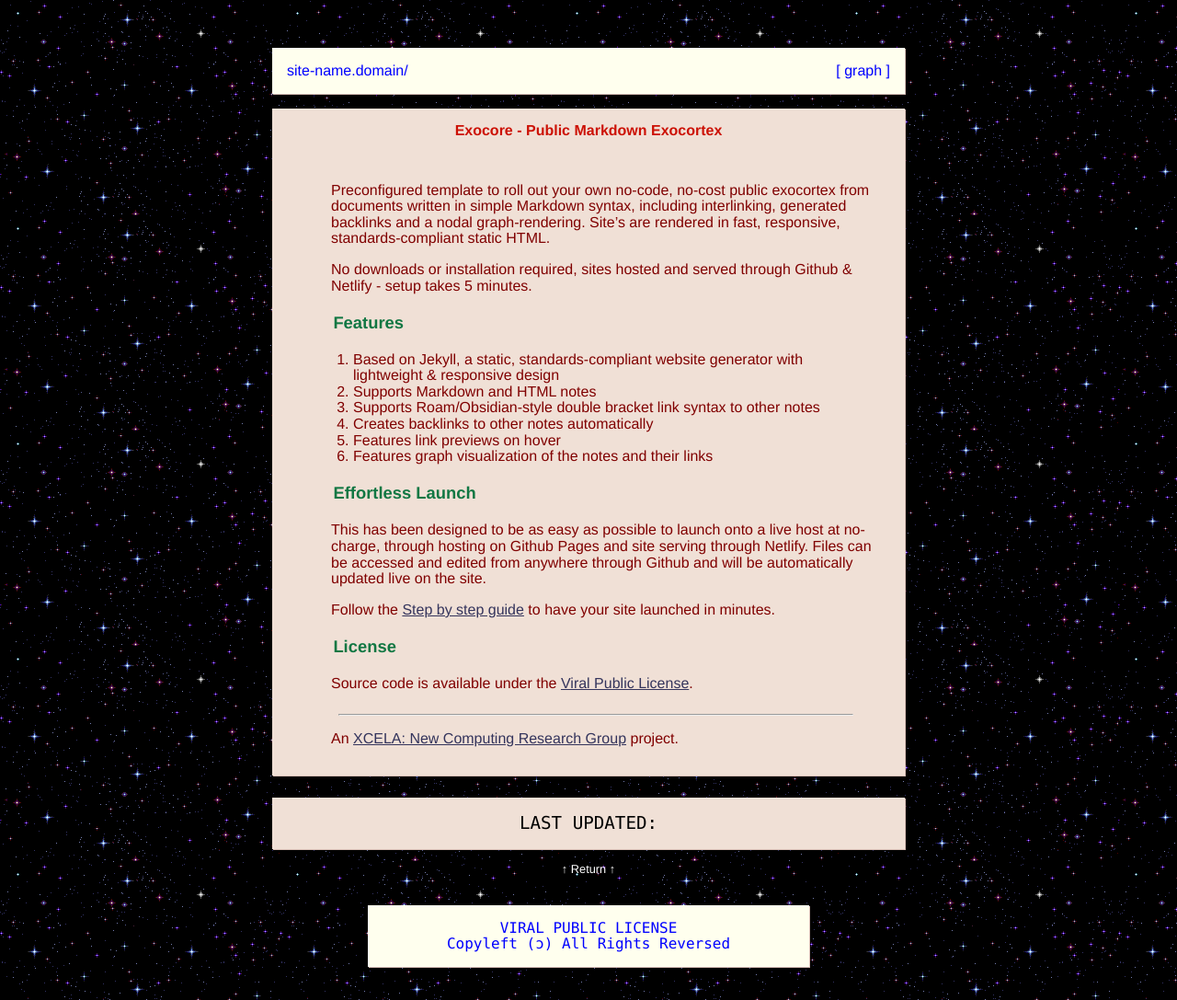
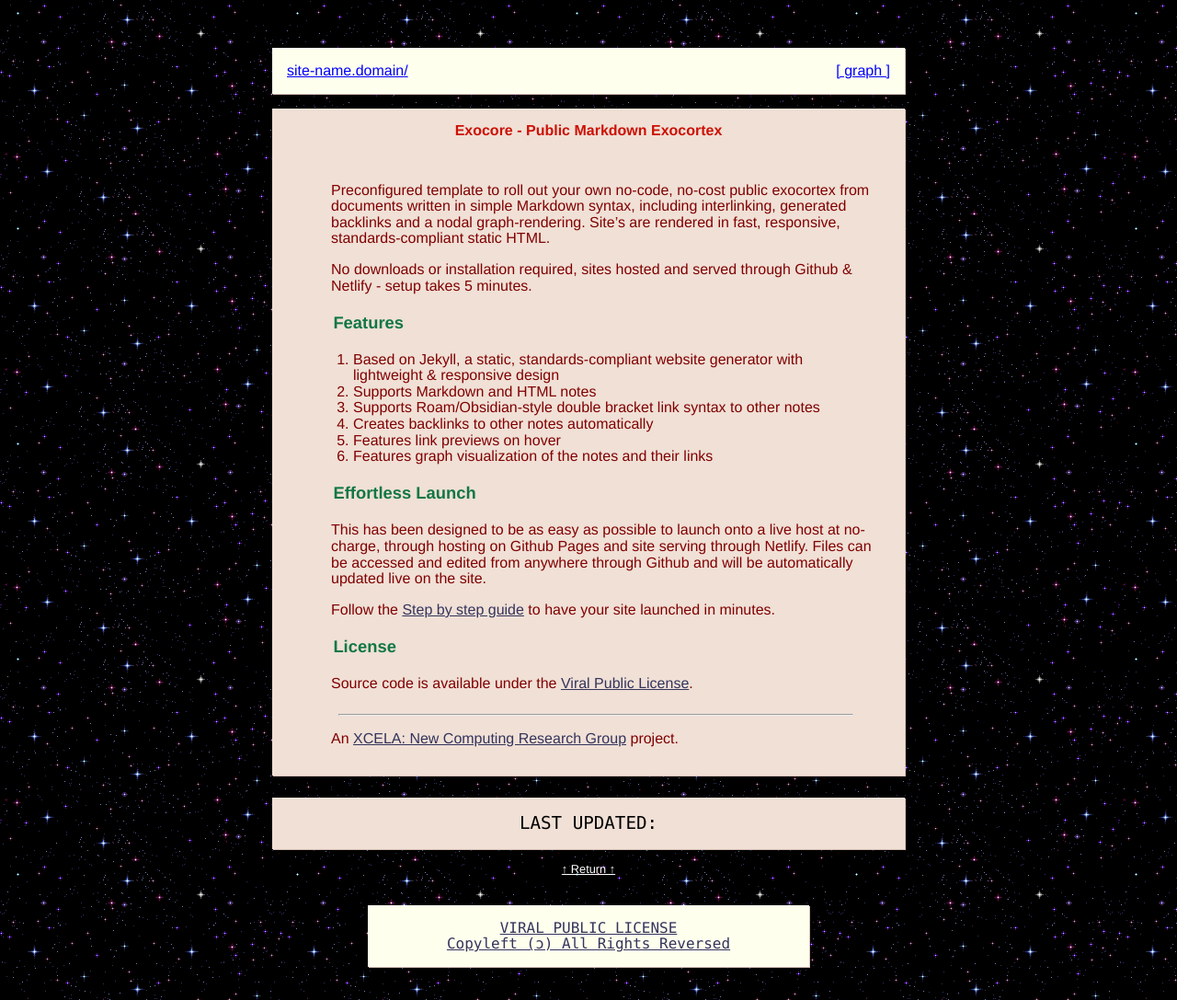
Before and after one commit to xcela/Exocore, a Jekyll site: the page built from _pages/index.md, in a window 1280 px wide. Shown: the whole page at 92% size. Built offline with Jekyll 4.4.1, drawn with Linux system fonts in a browser that asks for light colours.

Commit message:
Update _yotsuba.scss

```diff
--- a/_sass/_yotsuba.scss
+++ b/_sass/_yotsuba.scss
@@ -115,8 +115,8 @@ a {
     cursor: alias;
   }
       a.internal-link {
-    color: $internal-links;
-      text-decoration:none;
+    color: $external-links;
+       text-decoration:underline;
     cursor: pointer;
       }
 .invalid-link, .invalid-link-brackets {
@@ -124,6 +124,13 @@ a {
   cursor: help;
 }
 
+nav a.internal-link::before{
+  content:""; color:blue;
+}
+
+nav a.intern-link::before{
+  content:""; color:blue;
+}
 
 .sidenote a, nav a {
     font-weight: normal !important;
```
